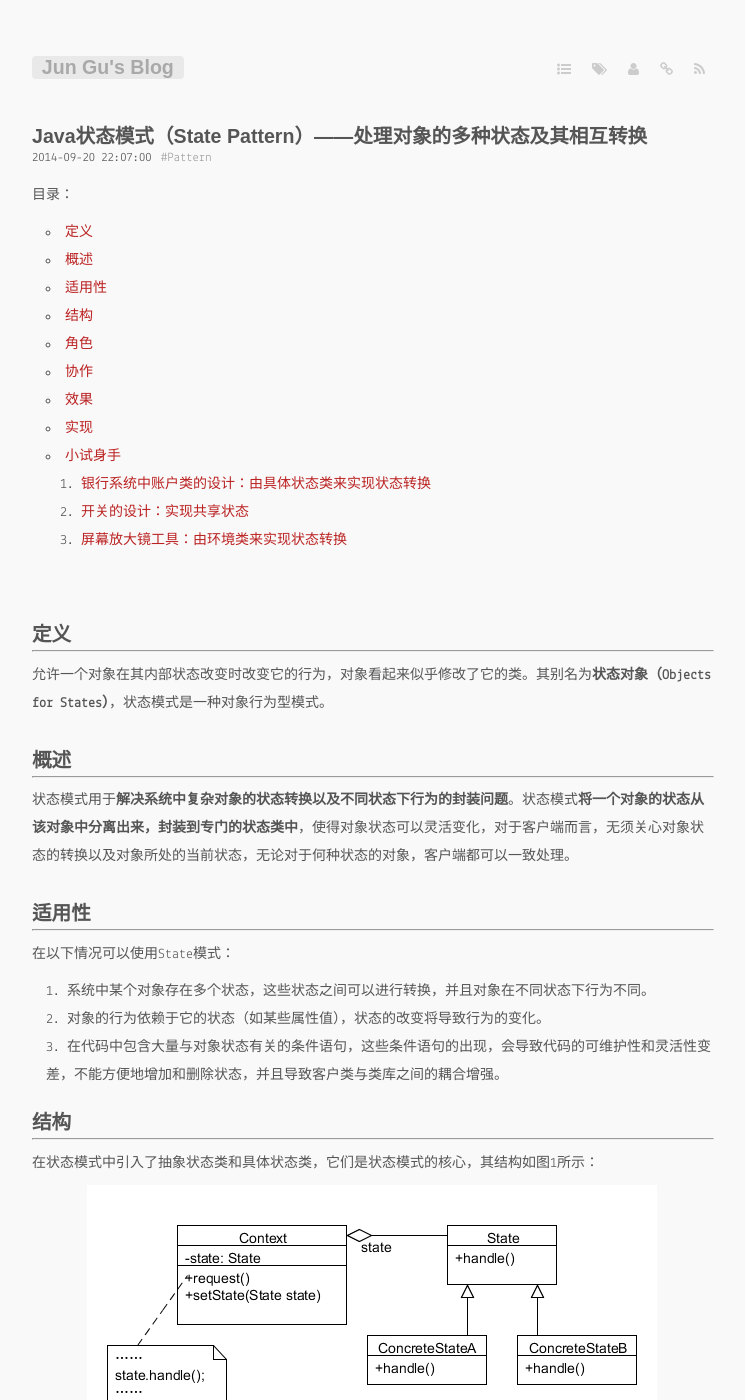
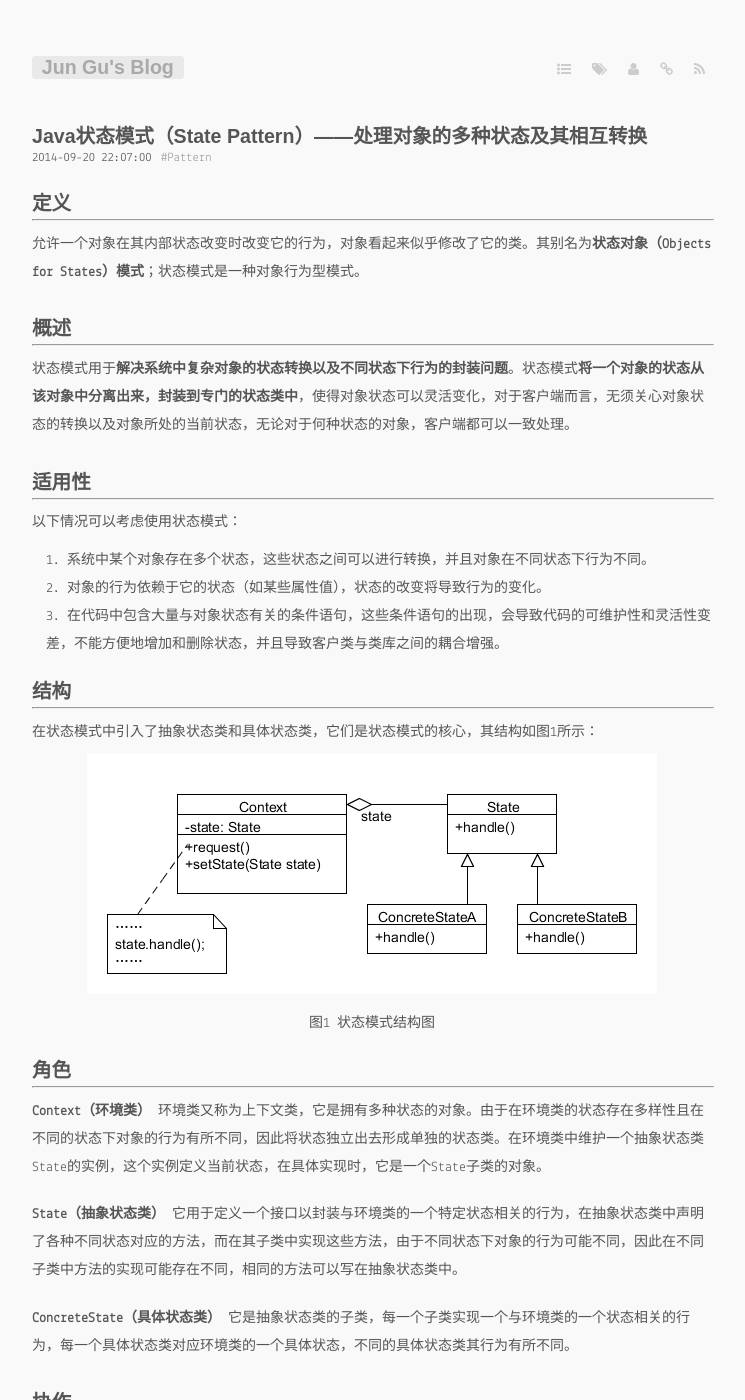
Before and after one commit to 2dxgujun/2dxgujun.github.com, a Jekyll site: the page built from _posts/2014-09-20-Java-State-Pattern.md, in a window 1280 px wide and 1400 px high. Shown: the whole window, without its empty margins (268-1013 px from the left). Built offline with Jekyll 4.4.1, drawn with Linux system fonts in a browser that asks for light colours; some web fonts are replaced; Markdown is read by kramdown in place of the engine named in the settings; comment, search, counter and statistics services are not loaded; some of the changed text lies outside the part shown.

Commit message:
Revise posts and New post

```diff
--- a/_posts/2014-09-20-Java-State-Pattern.md
+++ b/_posts/2014-09-20-Java-State-Pattern.md
@@ -8,27 +8,10 @@
   - Pattern
 ---
 
-目录：
-
-- [定义](#定义)
-- [概述](#概述)
-- [适用性](#适用性)
-- [结构](#结构)
-- [角色](#角色)
-- [协作](#协作)
-- [效果](#效果)
-- [实现](#实现)
-- [小试身手](#小试身手)
-    1. [银行系统中账户类的设计：由具体状态类来实现状态转换](#小试身手_1)
-    2. [开关的设计：实现共享状态](#小试身手_2)
-    3. [屏幕放大镜工具：由环境类来实现状态转换](#小试身手_3)
-
-<br/>
-
 <a id="定义"></a>
 #定义
 ---
-允许一个对象在其内部状态改变时改变它的行为，对象看起来似乎修改了它的类。其别名为**状态对象（Objects for States）**，状态模式是一种对象行为型模式。
+允许一个对象在其内部状态改变时改变它的行为，对象看起来似乎修改了它的类。其别名为**状态对象（Objects for States）模式**；状态模式是一种对象行为型模式。
 
 <a id="概述"></a>
 #概述
@@ -38,7 +21,7 @@
 <a id="适用性"></a>
 #适用性
 ---
-在以下情况可以使用State模式：
+以下情况可以考虑使用状态模式：
 
 1. 系统中某个对象存在多个状态，这些状态之间可以进行转换，并且对象在不同状态下行为不同。
 2. 对象的行为依赖于它的状态（如某些属性值），状态的改变将导致行为的变化。
@@ -129,9 +112,8 @@
 参考[小试身手——开关的设计：实现共享状态](#小试身手_2)
 
 
-在状态模式的使用过程中，一个对象的状态之间还可以进行相互转换，通常有两种实现状态转换的方式：
-一、统一由环境类来负责状态之间的转换
-
+在状态模式的使用过程中，一个对象的状态之间还可以进行相互转换，通常有两种实现状态转换的方式：<br/>
+###一、统一由环境类来负责状态之间的转换
 此时，环境类还充当了**状态管理器（State Manager）**角色，在环境类的业务方法中通过对某些属性值的判断实现状态转换，还可以提供一个专门的方法用于实现属性判断的状态转换，如下代码片段所示：
 
 {% highlight java %}
@@ -146,8 +128,7 @@
 {% endhighlight %}
 参考[小试身手——屏幕放大镜工具：由环境类来实现状态转换](#小试身手_3)
 
-二、由具体状态类来负责状态之间的转换
-
+###二、由具体状态类来负责状态之间的转换
 可以在具体状态类的业务方法中判断环境类的某些属性值再根据情况为环境类设置新的状态对象，实现状态转换。此时，状态类与环境类之间就将存在依赖或关联关系，因为状态类需要访问环境类中的属性值，如下代码片段所示：
 
 {% highlight java %}
@@ -160,14 +141,13 @@
     .....
 }
 {% endhighlight %}
-参考[小试身手——银行系统中的账户类的设计：由具体状态类来实现状态转换](#小试身手_1)
 
 
 <a id="小试身手"></a>
 #小试身手
 ---
 <a id="小试身手_1"></a>
-####一、银行系统中的账户类的设计：由具体状态类来实现状态转换
+###一、银行系统中的账户类的设计
 > Sunny软件公司欲为某银行开发一套信用卡业务系统，银行账户(Account)是该系统的核心类之一，通过分析，Sunny软件公司开发人员发现在该系统中，账户存在三种状态，且在不同状态下账户存在不同的行为，具体说明如下：
 >
 > 1. 如果账户中余额大于等于0，则账户的状态为正常状态(Normal State)，此时用户既可以向该账户存款也可以从该账户取款；
@@ -247,7 +227,7 @@
 参考代码托管在Github：[Bank Account](https://github.com/2dxgujun/java-design-patterns/tree/master/src/behavioral/state/bankaccount)
 
 <a id="小试身手_2"></a>
-####二、开关的设计：实现共享状态
+###二、开关的设计：实现共享状态
 > 如果某系统要求两个开关对象要么都处于开的状态，要么都处于关的状态，在使用时它们的状态必须保持一致，开关可以由开转换到关，也可以由关转换到开。
 
 可以使用状态模式来实现开关的设计，其结构如图4所示：
@@ -257,7 +237,7 @@
 参考代码托管在Github：[Switch](https://github.com/2dxgujun/java-design-patterns/tree/master/src/behavioral/state/switch1)
 
 <a id="小试身手_3"></a>
-####三、屏幕放大镜工具：由环境类来实现状态转换
+###三、屏幕放大镜工具：由环境类来实现状态转换
 下面通过一个包含**循环状态**的简单实例来说明如何使用环境类实现状态转换：
 
 > Sunny软件公司某开发人员欲开发一个屏幕放大镜工具，其具体功能描述如下：用户单击“放大镜”按钮之后屏幕将放大一倍，再点击一次“放大镜”按钮屏幕再放大一倍，第三次点击该按钮后屏幕将还原到默认大小。
```
Also changed, not shown: _posts/2014-09-05-Android-Studio-Shortcuts.md (+13 -1 lines), _posts/2014-10-06-Java-Factory-Method-Pattern.md (added, +254 -0 lines), media/files/pattern/factory method/logger.png (added), media/files/pattern/factory method/logger_hide.png (added), media/files/pattern/factory method/logger_overload.png (added), media/files/pattern/factory method/logger_simple_factory.png (added), media/files/pattern/factory method/structure.png (added), media/files/pattern/state/bank_account.png, 6 other files.
